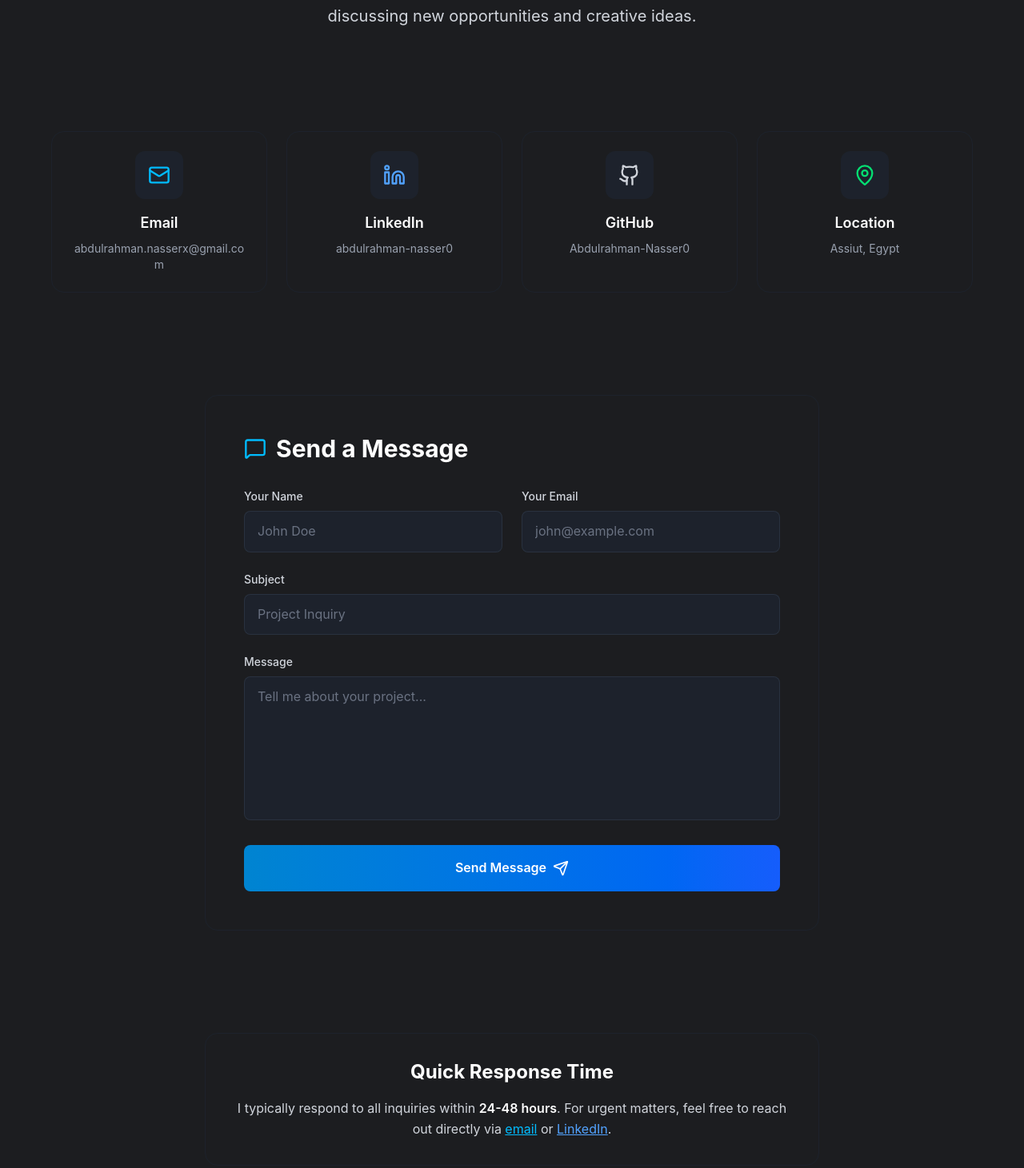
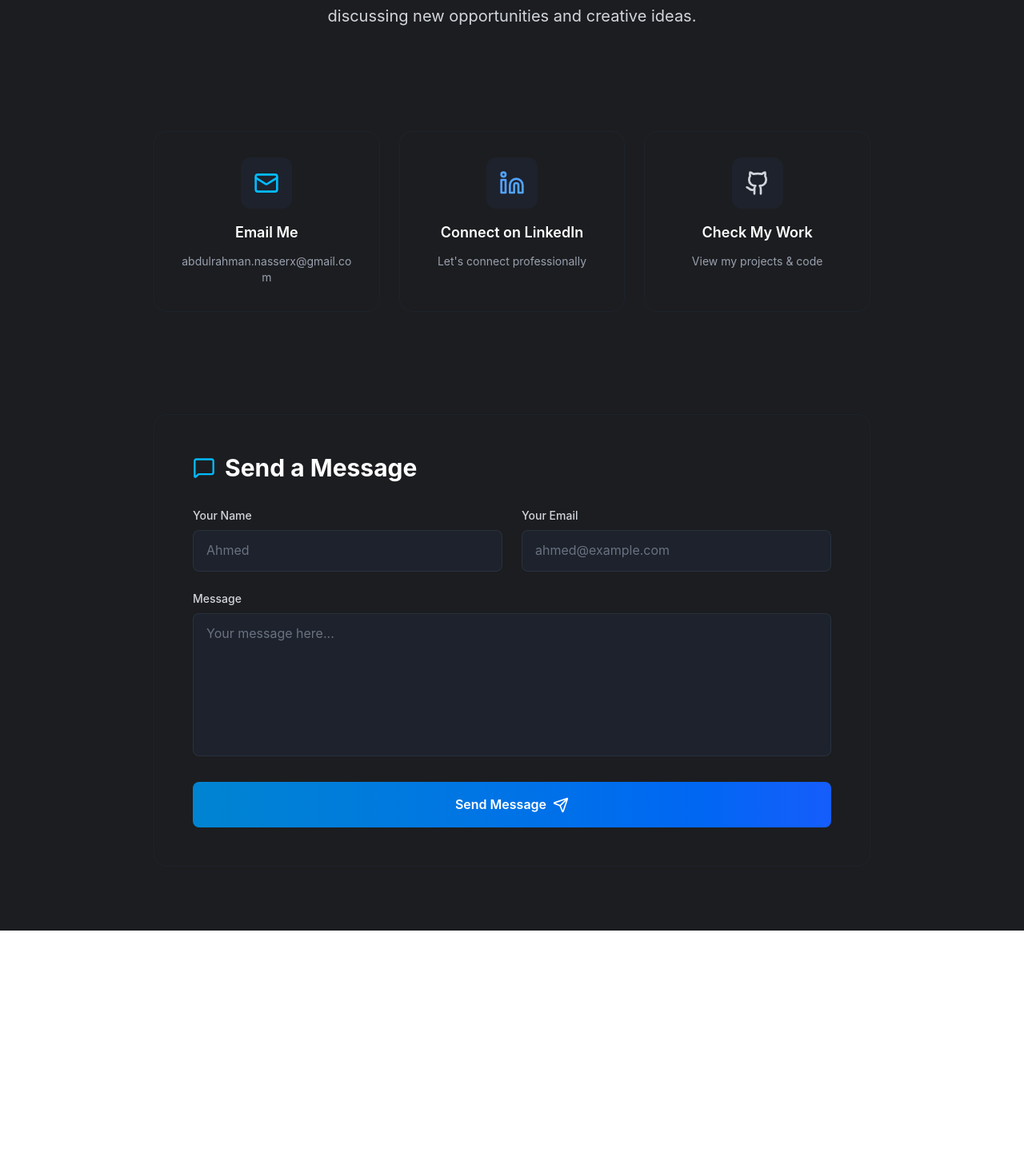
Before and after one commit to Abdulrahman-Nasser0/portifolio-nextjs, a Next.js app: page /contact in a window 1280 px wide. Shown: the part 317-1778 px from the top of the page at 80% size. After the commit the page ends 1481 px from the top, so only its background shows below. Built offline with nearby package versions, Linux system fonts and the light colour scheme.

Commit message:
Improve the contact page

```diff
--- a/package.json
+++ b/package.json
@@ -9,6 +9,7 @@
     "lint": "eslint"
   },
   "dependencies": {
+    "@emailjs/browser": "^4.4.1",
     "@studio-freight/lenis": "^1.0.42",
     "class-variance-authority": "^0.7.1",
     "lenis": "^1.3.11",
--- a/src/app/(in-progress)/about/page.jsx
+++ b/src/app/(in-progress)/about/page.jsx
@@ -95,7 +95,7 @@ export default function About() {
                 <motion.div
                   className="absolute inset-0 rounded-full"
                   style={{
-                    background: 'linear-gradient(45deg, #3b82f6, #8b5cf6, #ec4899, #3b82f6)',
+                    background: 'linear-gradient(45deg, #0c4a6e, #1e40af, #3b82f6, #0ea5e9, #0c4a6e)',
                     backgroundSize: '200% 200%',
                   }}
                   animate={{
@@ -247,7 +247,7 @@ export default function About() {
       {/* Education Section */}
       <section className="py-6">
         <div className="container mx-auto px-4">
-          <div className="max-w-7xl mx-auto">
+          <div className="max-w-7xl">
             <div className="relative">
               <div className="absolute -inset-0.5  rounded-2xl blur opacity-20"></div>
               <div className="relative  rounded-2xl p-6 sm:p-8 border border-gray-800/50">
--- a/src/app/(in-progress)/contact/page.jsx
+++ b/src/app/(in-progress)/contact/page.jsx
@@ -2,21 +2,46 @@
 'use client';
 
 import * as motion from 'motion/react-client';
-import { Mail, MapPin, Linkedin, Github, Send, MessageSquare } from 'lucide-react';
+import { Mail, Linkedin, Github, Send, MessageSquare } from 'lucide-react';
 import { useState } from 'react';
+import emailjs from '@emailjs/browser';
 
 export default function Contact() {
   const [formData, setFormData] = useState({
     name: '',
     email: '',
-    subject: '',
     message: ''
   });
+  const [isSubmitting, setIsSubmitting] = useState(false);
+  const [submitStatus, setSubmitStatus] = useState(null);
 
-  const handleSubmit = (e) => {
+  const handleSubmit = async (e) => {
     e.preventDefault();
-    // Handle form submission
-    console.log('Form submitted:', formData);
+    setIsSubmitting(true);
+    setSubmitStatus(null);
+
+    try {
+      const serviceId = process.env.NEXT_PUBLIC_EMAILJS_SERVICE_ID;
+      const templateId = process.env.NEXT_PUBLIC_EMAILJS_TEMPLATE_ID;
+      const publicKey = process.env.NEXT_PUBLIC_EMAILJS_PUBLIC_KEY;
+
+      const templateParams = {
+        from_name: formData.name,
+        from_email: formData.email,
+        message: formData.message,
+        to_email: 'abdulrahman.nasserx@gmail.com'
+      };
+
+      await emailjs.send(serviceId, templateId, templateParams, publicKey);
+
+      setSubmitStatus('success');
+      setFormData({ name: '', email: '', subject: '', message: '' });
+    } catch (error) {
+      console.error('Email send failed:', error);
+      setSubmitStatus('error');
+    } finally {
+      setIsSubmitting(false);
+    }
   };
 
   const handleChange = (e) => {
@@ -69,84 +94,68 @@ export default function Contact() {
         </div>
       </section>
 
-      {/* Contact Info Cards */}
+      {/* Contact Methods */}
       <section className="py-12">
         <div className="container mx-auto px-4">
-          <div className="max-w-6xl mx-auto grid grid-cols-1 md:grid-cols-2 lg:grid-cols-4 gap-6">
-            <motion.a
-              href="mailto:abdulrahman.nasserx@gmail.com"
-              initial={{ opacity: 0, y: 20 }}
-              whileInView={{ opacity: 1, y: 0 }}
-              transition={{ duration: 0.5 }}
-              viewport={{ once: true }}
-              className="group relative"
+          <div className="max-w-4xl mx-auto">
+            <div className="grid grid-cols-1 md:grid-cols-3 gap-6">
+              {/* Email */}
+              <a
+                href="https://mail.google.com/mail/?view=cm&fs=1&to=abdulrahman.nasserx@gmail.com"
+                target="_blank"
+                rel="noopener noreferrer"
+                className="group relative overflow-hidden"
               >
                 <div className="absolute -inset-0.5 rounded-2xl blur opacity-20"></div>
-              <div className="relative rounded-2xl p-6 border border-gray-800/50 hover:border-gray-700/50 transition-all duration-300 h-full flex flex-col items-center text-center">
-                <div className="p-4 bg-gray-800/50 rounded-xl mb-4 group-hover:bg-gray-800 transition-colors">
-                  <Mail size={28} className="text-sky-400" />
+                <div className="relative rounded-2xl p-8 border border-gray-800/50 hover:border-sky-500/30 transition-all duration-300 h-full flex flex-col items-center text-center">
+                  <div className="mb-4 p-4 bg-gray-800/50 group-hover:bg-gray-800 rounded-xl transition-colors">
+                    <Mail size={32} className="text-sky-400" />
                   </div>
-                <h3 className="text-lg font-semibold text-white mb-2">Email</h3>
-                <p className="text-sm text-gray-400 break-all">abdulrahman.nasserx@gmail.com</p>
+                  <h3 className="text-lg font-semibold text-white mb-3">Email Me</h3>
+                  <p className="text-sm text-gray-400 group-hover:text-gray-300 transition-colors break-all">
+                    abdulrahman.nasserx@gmail.com
+                  </p>
                 </div>
-            </motion.a>
+              </a>
 
-            <motion.a
+              {/* LinkedIn */}
+              <a
                 href="https://www.linkedin.com/in/abdulrahman-nasser0"
                 target="_blank"
                 rel="noopener noreferrer"
-              initial={{ opacity: 0, y: 20 }}
-              whileInView={{ opacity: 1, y: 0 }}
-              transition={{ duration: 0.5, delay: 0.1 }}
-              viewport={{ once: true }}
-              className="group relative"
+                className="group relative overflow-hidden"
               >
                 <div className="absolute -inset-0.5 rounded-2xl blur opacity-20"></div>
-              <div className="relative rounded-2xl p-6 border border-gray-800/50 hover:border-gray-700/50 transition-all duration-300 h-full flex flex-col items-center text-center">
-                <div className="p-4 bg-gray-800/50 rounded-xl mb-4 group-hover:bg-gray-800 transition-colors">
-                  <Linkedin size={28} className="text-blue-400" />
+                <div className="relative rounded-2xl p-8 border border-gray-800/50 hover:border-blue-500/30 transition-all duration-300 h-full flex flex-col items-center text-center">
+                  <div className="mb-4 p-4 bg-gray-800/50 group-hover:bg-gray-800 rounded-xl transition-colors">
+                    <Linkedin size={32} className="text-blue-400" />
                   </div>
-                <h3 className="text-lg font-semibold text-white mb-2">LinkedIn</h3>
-                <p className="text-sm text-gray-400">abdulrahman-nasser0</p>
+                  <h3 className="text-lg font-semibold text-white mb-3">Connect on LinkedIn</h3>
+                  <p className="text-sm text-gray-400 group-hover:text-gray-300 transition-colors">
+                    Let's connect professionally
+                  </p>
                 </div>
-            </motion.a>
+              </a>
 
-            <motion.a
+              {/* GitHub */}
+              <a
                 href="https://github.com/Abdulrahman-Nasser0"
                 target="_blank"
                 rel="noopener noreferrer"
-              initial={{ opacity: 0, y: 20 }}
-              whileInView={{ opacity: 1, y: 0 }}
-              transition={{ duration: 0.5, delay: 0.2 }}
-              viewport={{ once: true }}
-              className="group relative"
+                className="group relative overflow-hidden"
               >
                 <div className="absolute -inset-0.5 rounded-2xl blur opacity-20"></div>
-              <div className="relative rounded-2xl p-6 border border-gray-800/50 hover:border-gray-700/50 transition-all duration-300 h-full flex flex-col items-center text-center">
-                <div className="p-4 bg-gray-800/50 rounded-xl mb-4 group-hover:bg-gray-800 transition-colors">
-                  <Github size={28} className="text-gray-300" />
+                <div className="relative rounded-2xl p-8 border border-gray-800/50 hover:border-gray-600/50 transition-all duration-300 h-full flex flex-col items-center text-center">
+                  <div className="mb-4 p-4 bg-gray-800/50 group-hover:bg-gray-800 rounded-xl transition-colors">
+                    <Github size={32} className="text-gray-300" />
                   </div>
-                <h3 className="text-lg font-semibold text-white mb-2">GitHub</h3>
-                <p className="text-sm text-gray-400">Abdulrahman-Nasser0</p>
+                  <h3 className="text-lg font-semibold text-white mb-3">Check My Work</h3>
+                  <p className="text-sm text-gray-400 group-hover:text-gray-300 transition-colors">
+                    View my projects & code
+                  </p>
                 </div>
-            </motion.a>
-
-            <motion.div
-              initial={{ opacity: 0, y: 20 }}
-              whileInView={{ opacity: 1, y: 0 }}
-              transition={{ duration: 0.5, delay: 0.3 }}
-              viewport={{ once: true }}
-              className="group relative"
-            >
-              <div className="absolute -inset-0.5 rounded-2xl blur opacity-20"></div>
-              <div className="relative rounded-2xl p-6 border border-gray-800/50 h-full flex flex-col items-center text-center">
-                <div className="p-4 bg-gray-800/50 rounded-xl mb-4">
-                  <MapPin size={28} className="text-green-400" />
+              </a>
             </div>
-                <h3 className="text-lg font-semibold text-white mb-2">Location</h3>
-                <p className="text-sm text-gray-400">Assiut, Egypt</p>
-              </div>
-            </motion.div>
           </div>
         </div>
       </section>
@@ -154,14 +163,8 @@ export default function Contact() {
       {/* Contact Form Section */}
       <section className="py-20">
         <div className="container mx-auto px-4">
-          <div className="max-w-3xl mx-auto">
-            <motion.div
-              initial={{ opacity: 0, y: 20 }}
-              whileInView={{ opacity: 1, y: 0 }}
-              transition={{ duration: 0.6 }}
-              viewport={{ once: true }}
-              className="relative"
-            >
+          <div className="max-w-4xl mx-auto">
+            <div className="relative">
               <div className="absolute -inset-0.5 rounded-2xl blur opacity-20"></div>
               <div className="relative rounded-2xl p-8 md:p-12 border border-gray-800/50">
                 <div className="flex items-center gap-3 mb-8">
@@ -183,7 +186,7 @@ export default function Contact() {
                         onChange={handleChange}
                         required
                         className="w-full px-4 py-3 bg-gray-800/50 border border-gray-700/50 rounded-lg focus:outline-none focus:border-sky-500/50 focus:ring-1 focus:ring-sky-500/50 text-white placeholder-gray-500 transition-all duration-300"
-                        placeholder="John Doe"
+                        placeholder="Ahmed"
                       />
                     </div>
 
@@ -199,25 +202,9 @@ export default function Contact() {
                         onChange={handleChange}
                         required
                         className="w-full px-4 py-3 bg-gray-800/50 border border-gray-700/50 rounded-lg focus:outline-none focus:border-sky-500/50 focus:ring-1 focus:ring-sky-500/50 text-white placeholder-gray-500 transition-all duration-300"
-                        placeholder="john@example.com"
+                        placeholder="ahmed@example.com"
                       />
                     </div>
-                  </div>
-
-                  <div>
-                    <label htmlFor="subject" className="block text-sm font-medium text-gray-300 mb-2">
-                      Subject
-                    </label>
-                    <input
-                      type="text"
-                      id="subject"
-                      name="subject"
-                      value={formData.subject}
-                      onChange={handleChange}
-                      required
-                      className="w-full px-4 py-3 bg-gray-800/50 border border-gray-700/50 rounded-lg focus:outline-none focus:border-sky-500/50 focus:ring-1 focus:ring-sky-500/50 text-white placeholder-gray-500 transition-all duration-300"
-                      placeholder="Project Inquiry"
-                    />
                   </div>
 
                   <div>
@@ -232,64 +219,41 @@ export default function Contact() {
                       required
                       rows={6}
                       className="w-full px-4 py-3 bg-gray-800/50 border border-gray-700/50 rounded-lg focus:outline-none focus:border-sky-500/50 focus:ring-1 focus:ring-sky-500/50 text-white placeholder-gray-500 transition-all duration-300 resize-none"
-                      placeholder="Tell me about your project..."
+                      placeholder="Your message here..."
                     />
                   </div>
 
                   <motion.button
                     type="submit"
-                    whileHover={{ scale: 1.02 }}
-                    whileTap={{ scale: 0.98 }}
-                    className="w-full bg-linear-to-r from-sky-600 to-blue-600 hover:from-sky-500 hover:to-blue-500 text-white font-semibold py-4 px-6 rounded-lg transition-all duration-300 flex items-center justify-center gap-2 group"
+                    disabled={isSubmitting}
+                    whileHover={{ scale: isSubmitting ? 1 : 1.02 }}
+                    whileTap={{ scale: isSubmitting ? 1 : 0.98 }}
+                    className={`w-full bg-linear-to-r from-sky-600 to-blue-600 hover:from-sky-500 hover:to-blue-500 text-white font-semibold py-4 px-6 rounded-lg transition-all duration-300 flex items-center justify-center gap-2 group ${
+                      isSubmitting ? 'opacity-70 cursor-not-allowed' : ''
+                    }`}
                   >
-                    <span>Send Message</span>
+                    <span>{isSubmitting ? 'Sending...' : 'Send Message'}</span>
                     <Send size={20} className="group-hover:translate-x-1 transition-transform" />
                   </motion.button>
+
+                  {submitStatus === 'success' && (
+                    <div className="mt-4 p-4 bg-green-500/10 border border-green-500/30 rounded-lg text-green-400 text-center">
+                      Message sent successfully! I'll get back to you soon.
+                    </div>
+                  )}
+
+                  {submitStatus === 'error' && (
+                    <div className="mt-4 p-4 bg-red-500/10 border border-red-500/30 rounded-lg text-red-400 text-center">
+                      Failed to send message. Please try again or email me directly.
+                    </div>
+                  )}
                 </form>
               </div>
-            </motion.div>
+            </div>
           </div>
         </div>
       </section>
 
-      {/* Quick Response Section */}
-      <section className="py-12 pb-20">
-        <div className="container mx-auto px-4">
-          <motion.div
-            initial={{ opacity: 0, y: 20 }}
-            whileInView={{ opacity: 1, y: 0 }}
-            transition={{ duration: 0.6 }}
-            viewport={{ once: true }}
-            className="max-w-3xl mx-auto text-center"
-          >
-            <div className="relative">
-              <div className="absolute -inset-0.5 rounded-2xl blur opacity-20"></div>
-              <div className="relative rounded-2xl p-8 border border-gray-800/50">
-                <h3 className="text-2xl font-bold text-white mb-4">Quick Response Time</h3>
-                <p className="text-gray-300 leading-relaxed">
-                  I typically respond to all inquiries within <span className="font-semibold text-white">24-48 hours</span>.
-                  For urgent matters, feel free to reach out directly via{' '}
-                  <a
-                    href="mailto:abdulrahman.nasserx@gmail.com"
-                    className="text-sky-400 hover:text-sky-300 transition-colors underline"
-                  >
-                    email
-                  </a>
-                  {' '}or{' '}
-                  <a
-                    href="https://www.linkedin.com/in/abdulrahman-nasser0"
-                    target="_blank"
-                    rel="noopener noreferrer"
-                    className="text-blue-400 hover:text-blue-300 transition-colors underline"
-                  >
-                    LinkedIn
-                  </a>.
-                </p>
-              </div>
-            </div>
-          </motion.div>
-        </div>
-      </section>
     </main>
   );
 }
```
Also changed, not shown: 1 other file (tests, documents, lock files or other folders). Lines whose indentation alone changed are shown as unchanged.
